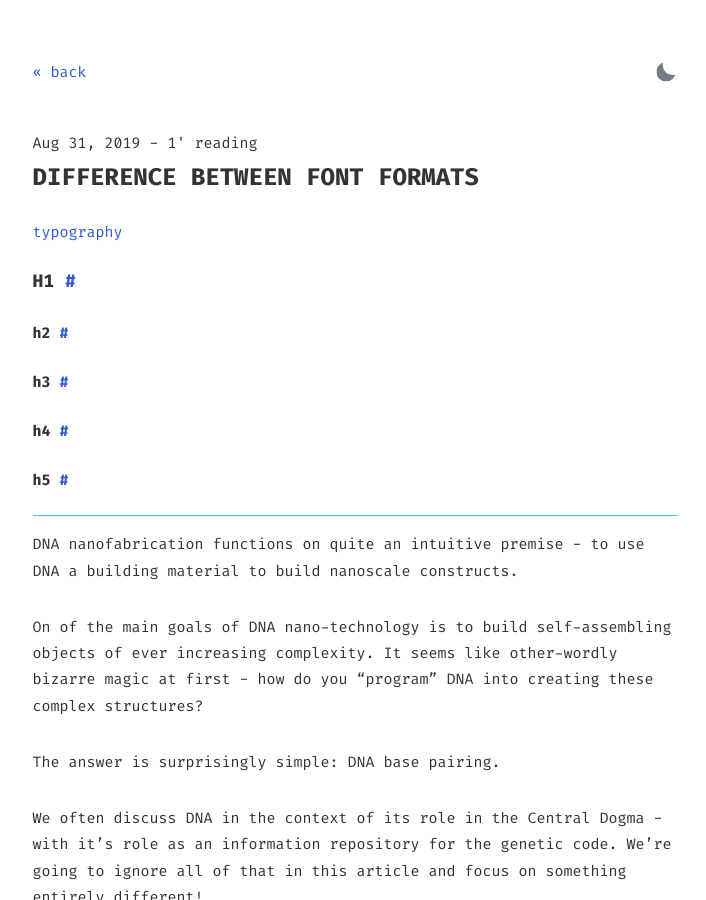
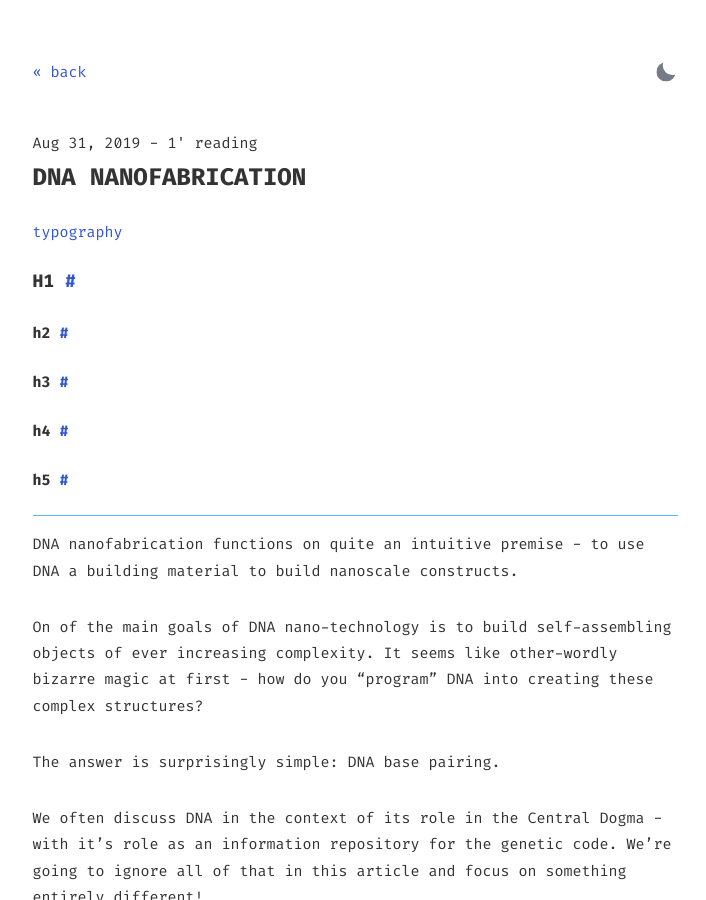
Before and after one commit to stackbit-projects/green-plankton-00834, a Jekyll site: the page built from _posts/2019-08-31-difference-between-font-formats.md, in a window 1280 px wide and 900 px high. Shown: the whole window, without its empty margins (285-991 px from the left). Built offline with Jekyll 4.4.1, drawn with Linux system fonts in a browser that asks for light colours.

Commit message:
2019-08-31-difference-between-font-formats.md: changed

```diff
--- a/_posts/2019-08-31-difference-between-font-formats.md
+++ b/_posts/2019-08-31-difference-between-font-formats.md
@@ -1,6 +1,6 @@
 ---
 layout: post
-title: Difference between font formats
+title: DNA Nanofabrication
 description: What is the difference between various font formats?
 summary: What is the difference between various font formats?
 tags: typography
```
